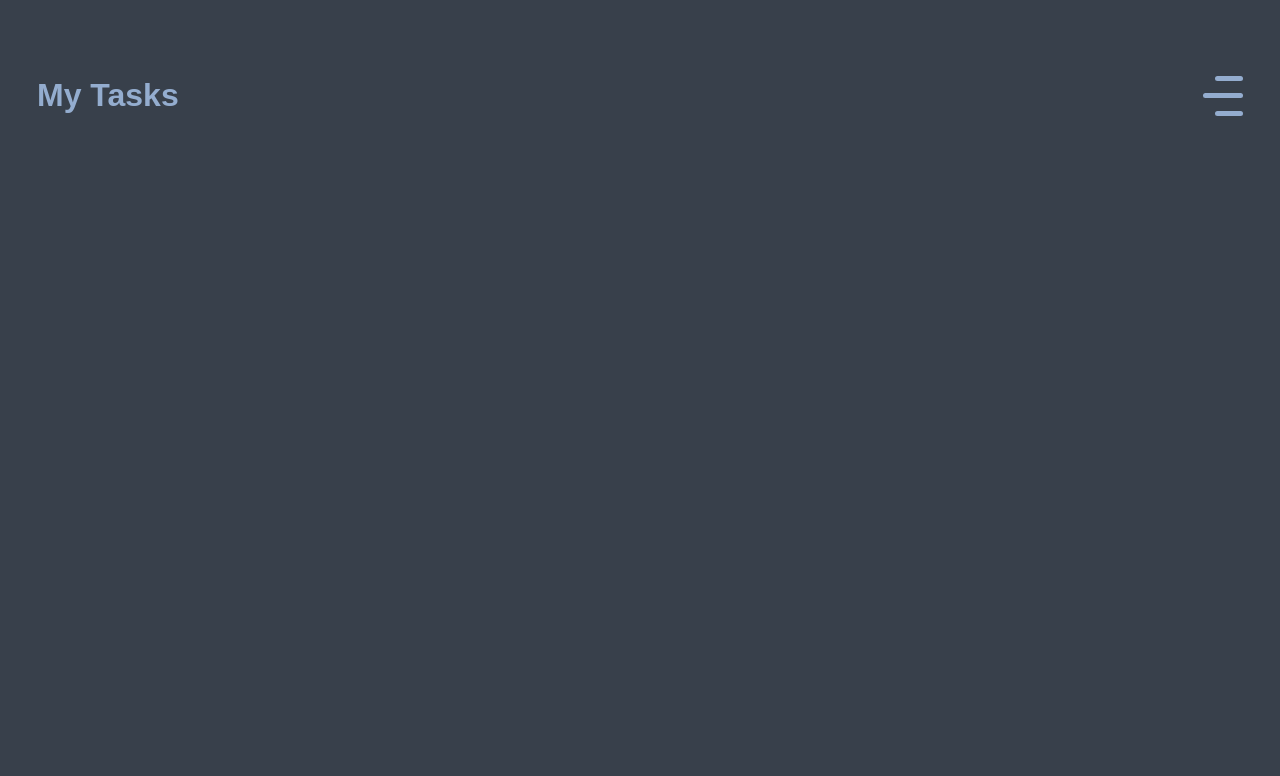
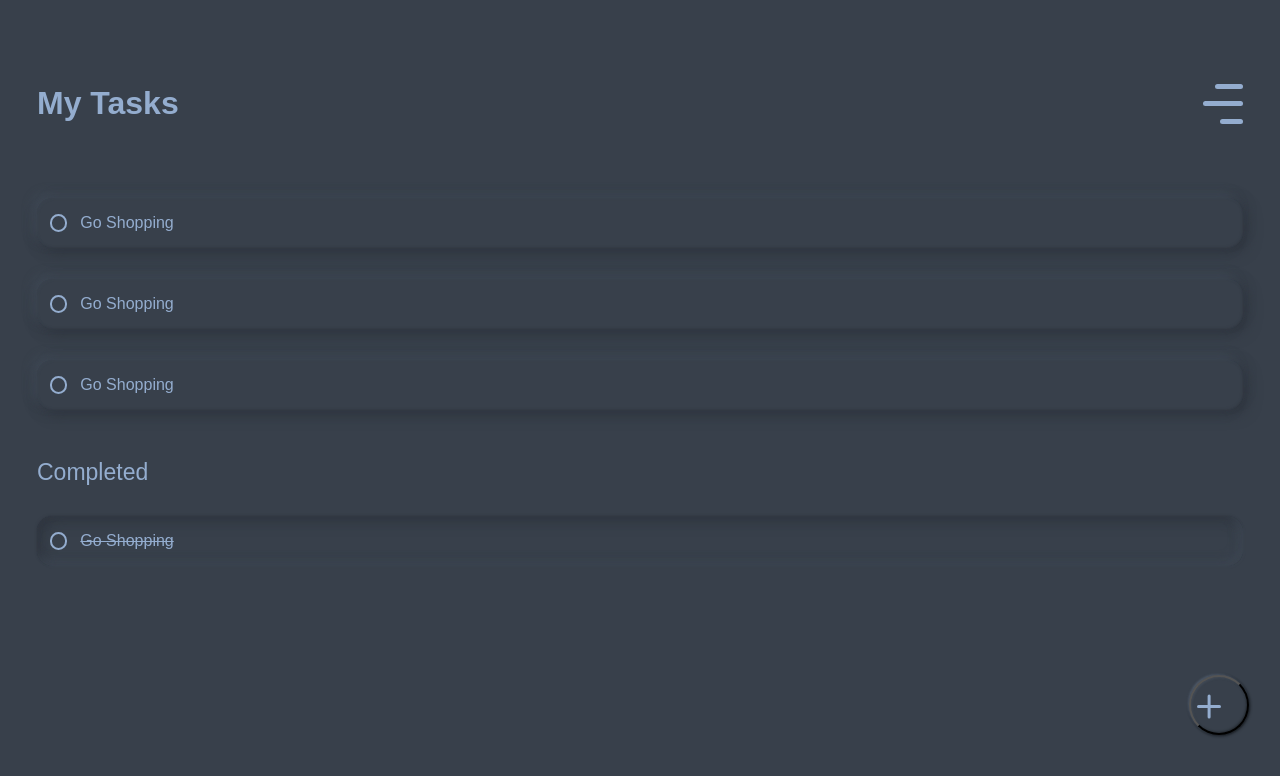
Before and after one commit to Stealty/Valtech_to-do-list, a website built with Vite: page index.html in a window 1280 px wide. Built offline with nearby package versions, Linux system fonts and the light colour scheme.

Commit message:
incompleted and completed items list created. Modal button created, but not finished.

```diff
--- a/index.html
+++ b/index.html
@@ -16,6 +16,33 @@
         <div class="bar3"></div>
       </div>
     </header>
+    <section class="task__list-incompleted">
+      <div class="task__list__item-incompleted">
+        <input type="checkbox" name="" class="task__list__item-input" />
+        <p>Go Shopping</p>
+      </div>
+      <div class="task__list__item-incompleted">
+        <input type="checkbox" name="" class="task__list__item-input" />
+        <p>Go Shopping</p>
+      </div>
+      <div class="task__list__item-incompleted">
+        <input type="checkbox" name="" class="task__list__item-input" />
+        <p>Go Shopping</p>
+      </div>
+    </section>
+    <section class="task__list-completed">
+      <h2 id="completed__list-title">Completed</h2>
+      <div class="task__list__item-completed">
+        <input type="checkbox" name="" class="task__list__item-input" />
+        <p>Go Shopping</p>
+      </div>
+    </section>
+    <footer>
+      <button type="button" id="open__modal-input">
+        <div class="open__modal-input__line-x"></div>
+        <div class="open__modal-input__line-y"></div>
+      </button>
+    </footer>
 
     <!-- <div id="app"></div> -->
     <!-- <script type="module" src="/main.js"></script> -->
--- a/style.css
+++ b/style.css
@@ -11,16 +11,17 @@ body {
   background-color: #38404b;
   font-family: "Ubuntu", sans-serif;
   color: #94ADCF;
+  padding-top: 56px;
+  padding-bottom: 65px;
+  padding-left: 29px;
+  padding-right: 29px;
+  align-items: center;
 }
 
 #header-my__tasks {
   display: flex;
   justify-content: space-between;
   align-items: center;
-  margin-top: 56px;
-  margin-left: 29px;
-  margin-right: 29px;
-  margin-bottom: 65px;
 }
 
 #header-menu__icon {
@@ -34,12 +35,104 @@ body {
 .bar2,
 .bar3 {
   background-color: #94adcf;
-  width: 28px;
+
   height: 5px;
   border-radius: 5px;
   align-self: flex-end;
 }
 
+.bar1 {
+  width: 28px;
+}
+
 .bar2 {
   width: 40px;
 }
+
+.bar3 {
+  width: 23px;
+}
+
+.task__list-incompleted {
+  margin-top: 54px;
+}
+
+.task__list__item-incompleted {
+  display: flex;
+  align-items: center;
+  border-radius: 16px;
+  background: #38404B;
+  box-shadow: -5px 5px 10px rgba(48, 54, 64, 0.2), 5px -5px 10px rgba(48, 54, 64, 0.2), -5px -5px 10px rgba(64, 74, 86, 0.9), 5px 5px 13px rgba(48, 54, 64, 0.9), inset 1px 1px 2px rgba(64, 74, 86, 0.3), inset -1px -1px 2px rgba(48, 54, 64, 0.5);
+  margin-bottom: 31px;
+}
+
+.task__list__item-incompleted:hover {
+  transform: brightness(1.5);
+}
+
+.task__list__item-input {
+  width: 1.3em;
+  height: 1.3em;
+  margin-left: 13px;
+  margin-right: 13px;
+  background-color: #38404B;
+  border: 2px solid #94ADCF;
+  border-radius: 50%;
+  appearance: none;
+  -webkit-appearance: none;
+  outline: none;
+  cursor: pointer;
+}
+
+.task__list__item-input:checked {
+  background-color: #94ADCF;
+}
+
+.task__list-completed {
+  margin-top: 49px;
+}
+
+#completed__list-title {
+  font-style: normal;
+  font-weight: 400;
+  font-size: 23px;
+}
+
+.task__list__item-completed {
+  margin-top: 30px;
+  display: flex;
+  align-items: center;
+  border-radius: 16px;
+  background: #38404B;
+  box-shadow: 1px 1px 2px rgba(64, 74, 86, 0.3), -1px -1px 2px rgba(48, 54, 64, 0.5), inset -5px 5px 10px rgba(48, 54, 64, 0.2), inset 5px -5px 10px rgba(48, 54, 64, 0.2), inset -5px -5px 10px rgba(64, 74, 86, 0.9), inset 5px 5px 13px rgba(48, 54, 64, 0.9);
+  text-decoration: line-through;
+}
+
+#open__modal-input {
+  position: fixed;
+  right: 31px;
+  bottom: 65px;
+  width: 60px;
+  height: 60px;
+  background: #38404B;
+  box-shadow: -1px 1px 2px rgba(22, 26, 30, 0.2), 1px -1px 2px rgba(22, 26, 30, 0.2), -1px -1px 2px rgba(90, 102, 120, 0.9), 1px 1px 3px rgba(22, 26, 30, 0.9), inset 1px 1px 2px rgba(90, 102, 120, 0.3), inset -1px -1px 2px rgba(22, 26, 30, 0.5);
+  border-radius: 50px;
+}
+
+.open__modal-input__line-x {
+  position: absolute;
+  width: 24px;
+  height: 2.8px;
+  border-radius: 40px;
+  background-color: #94ADCF;
+  margin: 0 auto;
+}
+
+.open__modal-input__line-y {
+  position: absolute;
+  width: 24px;
+  height: 2.8px;
+  border-radius: 40px;
+  background-color: #94ADCF;
+  transform: rotate(-90deg);
+}
```
Also changed, not shown: 2 other files.
